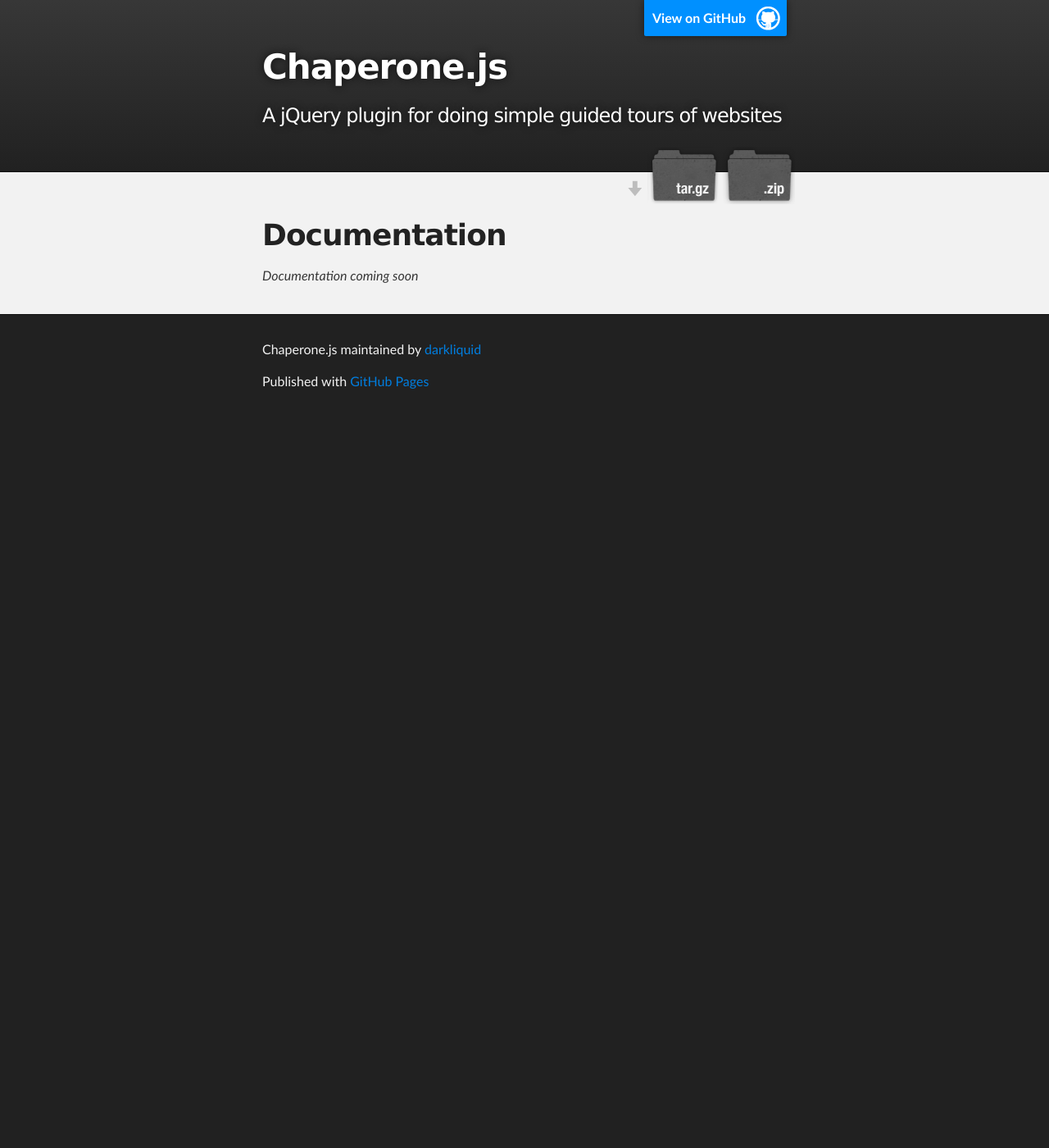
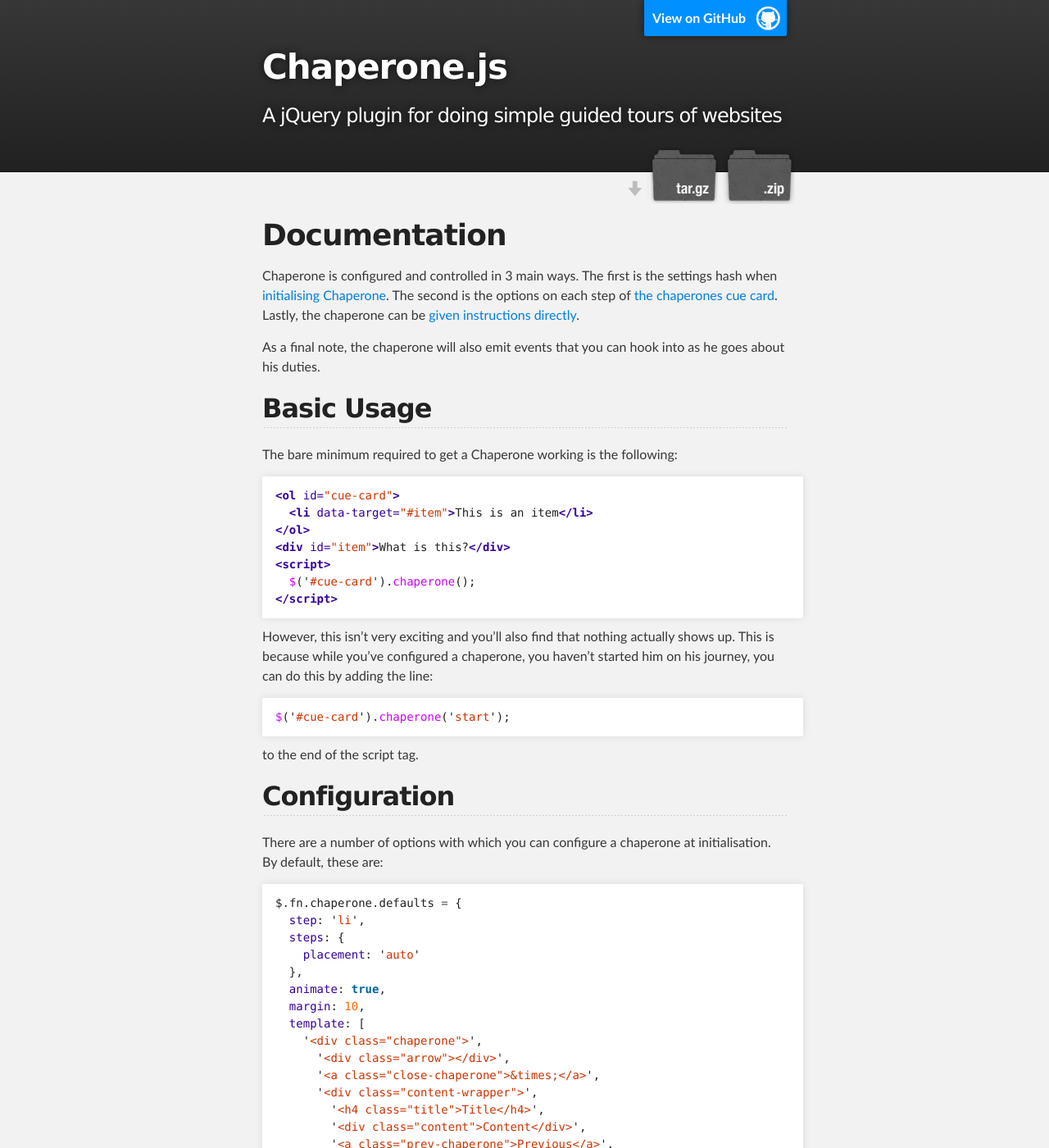
Before and after one commit to darkliquid/chaperone.js, a Jekyll site: the page built from docs/index.md, in a window 1280 px wide and 1400 px high. Shown: the whole window at 82% size. Built offline with Jekyll 4.4.1, drawn with Linux system fonts in a browser that asks for light colours; some of the changed text lies outside the part shown.

Commit message:
More documentation

```diff
--- a/docs/index.md
+++ b/docs/index.md
@@ -3,4 +3,177 @@
 ---
 # Documentation
 
-_Documentation coming soon_
+Chaperone is configured and controlled in 3 main ways.
+The first is the settings hash when [initialising Chaperone](#configuration).
+The second is the options on each step of [the chaperones cue card](#the_cue_card).
+Lastly, the chaperone can be [given instructions directly](#instructing_the_chaperone).
+
+As a final note, the chaperone will also emit events that you can hook into as he goes about his duties.
+
+## Basic Usage
+
+The bare minimum required to get a Chaperone working is the following:
+
+{% highlight html %}
+<ol id="cue-card">
+  <li data-target="#item">This is an item</li>
+</ol>
+<div id="item">What is this?</div>
+<script>
+  $('#cue-card').chaperone();
+</script>
+{% endhighlight %}
+
+However, this isn't very exciting and you'll also find that nothing actually shows up.
+This is because while you've configured a chaperone, you haven't started him on his journey,
+you can do this by adding the line: {% highlight javascript %}$('#cue-card').chaperone('start');{% endhighlight %}
+to the end of the script tag.
+
+## Configuration
+
+There are a number of options with which you can configure a chaperone at initialisation. By default, these are:
+
+{% highlight javascript %}
+$.fn.chaperone.defaults = {
+  step: 'li',
+  steps: {
+    placement: 'auto'
+  },
+  animate: true,
+  margin: 10,
+  template: [
+    '<div class="chaperone">',
+      '<div class="arrow"></div>',
+      '<a class="close-chaperone">&times;</a>',
+      '<div class="content-wrapper">',
+        '<h4 class="title">Title</h4>',
+        '<div class="content">Content</div>',
+        '<a class="prev-chaperone">Previous</a>',
+        '<a class="next-chaperone">Next</a>',
+      '</div>',
+    '</div>'
+  ].join(''),
+  keepInsideBoundary: document,
+  repositionOnResize: true
+};
+{% endhighlight %}
+
+### step
+
+> __Default:__ li
+
+This option defines the selector used to determine each step of the cue card.
+
+### steps
+
+> __Default:__ { placement: 'auto' }
+
+This controls the default configuration for each step. Configuration here can be overridden on a per-step basis using _data attributes_.
+
+### animate
+
+> __Default:__ true
+
+This controls whether or not the chaperone smoothly scrolls the current step into view. When disabled, no automatic scrolling occurs.
+
+### margin
+
+> __Default:__ 10
+
+This defines a margin around the step when shown to ensure it is a minimum distance away from it's target.
+
+### template
+
+> __Default:__ _html_
+
+The template option defines the markup that is created for each step of the chaperones tour. The mark can be anything, but certain classes
+are treated specially.
+
+#### Template Classes
+
+##### close-chaperone
+
+A tag with this class will close the step when clicked.
+
+##### title
+
+A tag with this class will have it's content replaced with the steps title.
+
+##### content
+
+A tag with this class will have it's content replaced with the steps content.
+
+##### prev-chaperone
+
+A tag with this class will move the chaperone back a step when clicked
+
+##### next-chaperone
+
+A tag with this class will move the chaperone forward a step when clicked
+
+### keepInsideBoundary
+
+> __Default:__ document
+
+This defines the boundaries that the chaperone will try and keep the step within. By default this is the entire document
+but you can limit the area in which a step is allowed to be placed to any given element or jQuery selector.
+
+### repositionOnResize
+
+> __Default:__ true
+
+This defines whether or not the chaperone will try and reposition it's steps after the window is resized.
+
+## The Cue Card
+
+The cue card is the list of instructions the chaperone follows that tells him where to lead the user and what to tell them when they get there.
+
+## Instructing the Chaperone
+
+The chaperone will accept a number of instructions to control it's actions or ask it's status.
+
+You can send the chaperone an instruction like so:
+
+{% highlight javascript %}
+$('#my-tour').chaperone('my_command')
+{% endhighlight %}
+
+### start
+
+> Fires the _started_ andm _showstep_ events
+
+Sending this command starts the chaperone on his tour. If he is already on a tour, this will reset him to the beginning.
+
+### stop
+
+> Fires the _hidestep_ and _stopped_ events
+
+Sending this command stops the tour, hiding all visible steps.
+
+### destroy
+
+> Fires the _stopped_ and the _destroyed_ events
+
+Sending this command removes all traces fo the chaperone and restores the cue card to it's previous state.
+
+### next
+
+> Fires the _hidestep_ and _showstep_ events
+
+Moves the chaperone to the next step, hiding the last one. Loops back to the beginning if on the last step.
+
+### prev
+
+> Fires the _hidestep_ and _showstep_ events
+
+Moves the chaperone to the previous step, hiding the last one. Loops back to the end if on the first step.
+
+### reposition
+
+> Fires the _repositioned_ event
+
+Forces the chaperone to recalculate the position of it's steps
+
+### settings
+
+Returns the settings of the selected chaperones.
```
